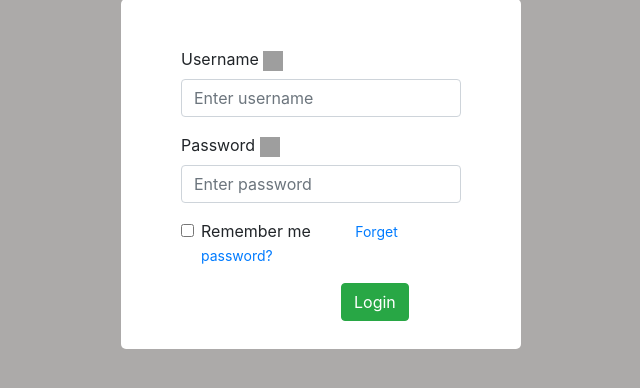
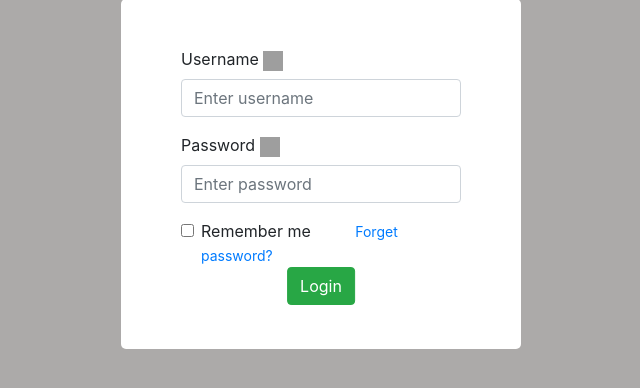
Before and after one commit to Kimuchiiz/CE-bank, a Django app: page /accounts/login/ in a window 1280 px wide. Shown: the part 232-620 px from the top of the page, without its empty margins (319-959 px from the left). Run offline with Django 3.2, Linux system fonts and the light colour scheme; some libraries are stand-ins or nearby versions; grey boxes are pictures that could not be loaded.

Commit message:
fix loginBtn

```diff
--- a/accounts/templates/accounts/login_form.html
+++ b/accounts/templates/accounts/login_form.html
@@ -61,7 +61,10 @@
 
         .submitBtn{
             position:absolute;
-          left:55%;
+            margin-right: -50%;
+            top: 82%;
+            transform: translate(-50%, -50%);
+            left:50%;
 
         }
 
```
Also changed, not shown: db.sqlite3.
